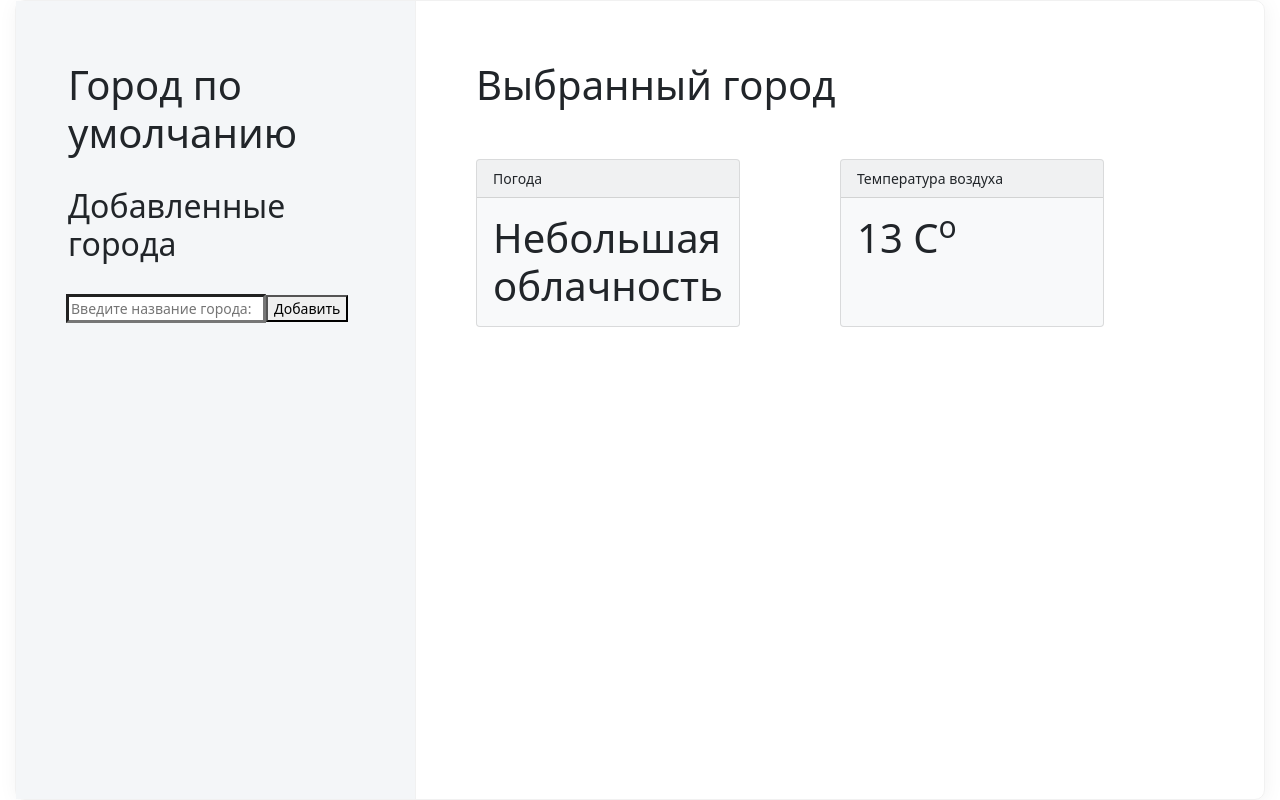
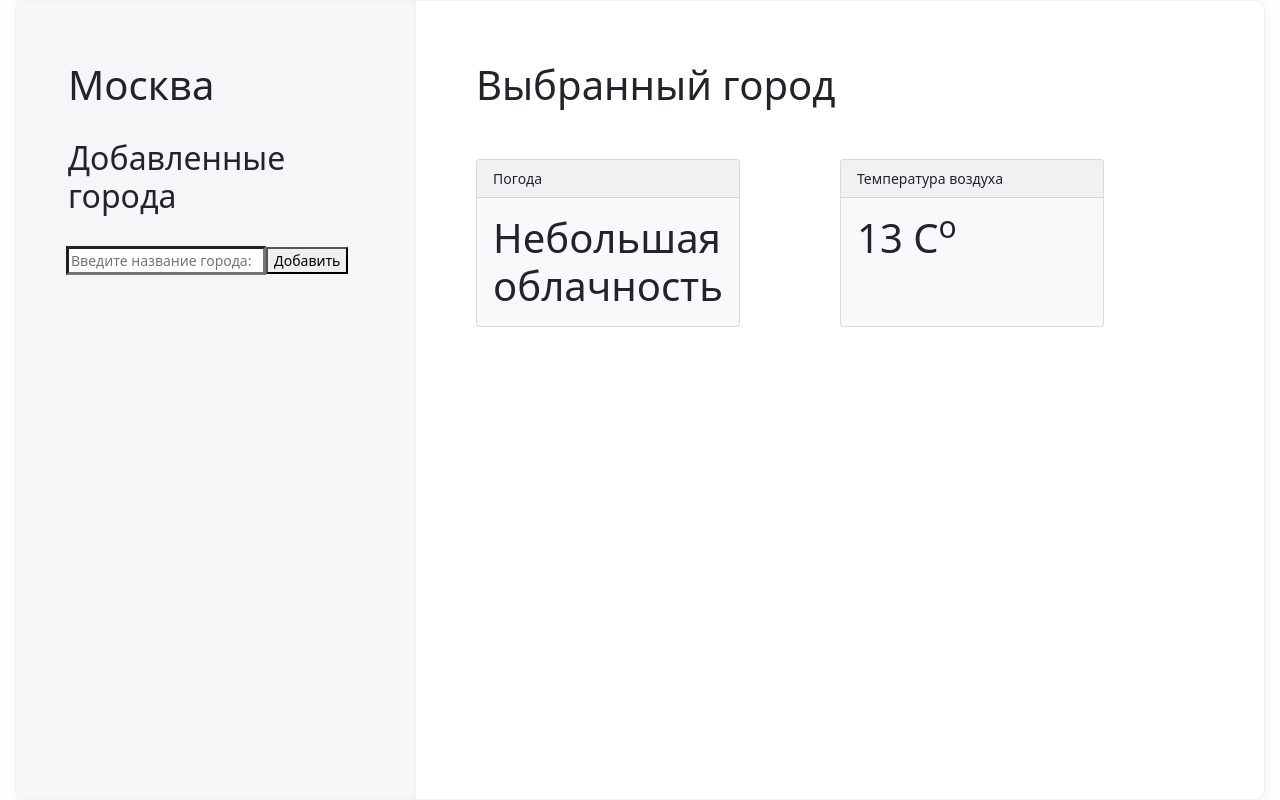
Before and after one commit to alexeyinn/react-weather-app, a React (Create React App) app: page / in a window 1280 px wide. Built offline with nearby package versions, Linux system fonts and the light colour scheme; no server answers.

Commit message:
feat:получаем гео пользователя устанавливаем город

```diff
--- a/src/components/DefaultCity.jsx
+++ b/src/components/DefaultCity.jsx
@@ -1,8 +1,27 @@
+import React, {useState, useEffect} from 'react';
+
+import axios from 'axios';
+
 export default function DefaultCity() {
+
+const [defaultCity, setDefaultCity] = useState('Москва');
+
+useEffect(() => {
+    navigator.geolocation.getCurrentPosition(function(position) {
+        const posLat = position.coords.latitude;
+        const posLong = position.coords.longitude;
+
+    axios.get(
+        `http://api.openweathermap.org/data/2.5/weather?lat=${posLat}&lon=${posLong}&lang=ru&units=metric&appid=b71aa60c6985f035c25ba94fec60b0f3`
+      )
+      .then((res) => setDefaultCity(res.data.name));
+      });
+})
+
     return (
         <ul className="list">
           <li className="active">
-            <h1>Город по умолчанию</h1>
+            <h1>{defaultCity}</h1>
           </li>
         </ul>
     )
```
Also changed, not shown: package.json (+10 -2 lines), 1 other file (tests, documents, lock files or other folders).
